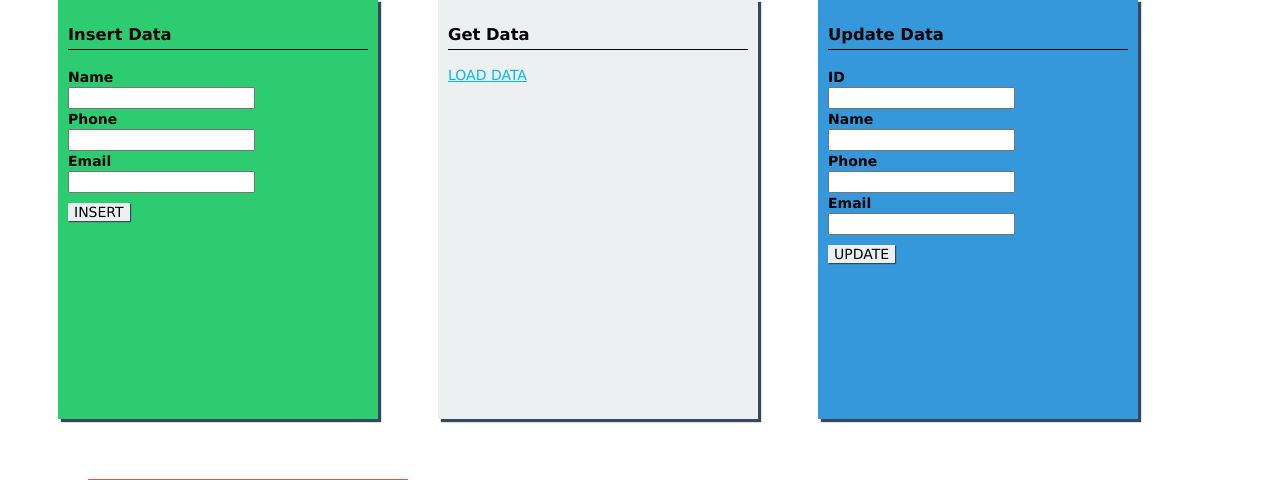
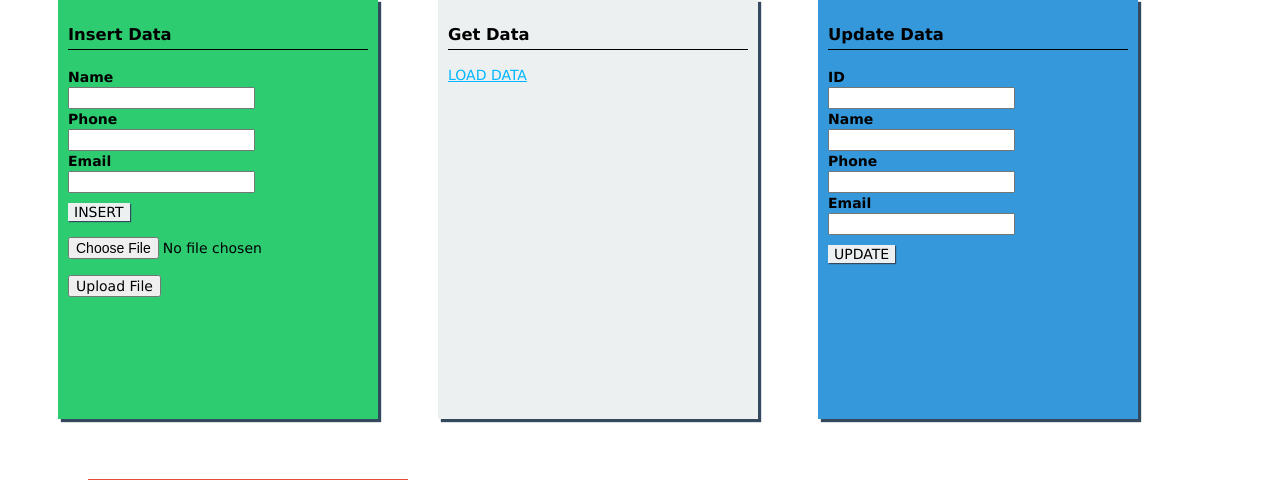
Before and after one commit to CloudSystem-Team-one/cloudsystem_task3, a Node server app: page / in a window 1280 px wide. Shown: the part 201-681 px from the top of the page. Run offline with Node 20, Linux system fonts and the light colour scheme; some libraries are stand-ins or nearby versions.

Commit message:
FileUpload

```diff
--- a/routes/index.js
+++ b/routes/index.js
@@ -1,10 +1,15 @@
 var express = require("express");
+const fileUpload = require("express-fileupload");
 var router = express.Router();
 var mongo = require("mongodb").MongoClient;
 var objectId = require("mongodb").ObjectID;
 var assert = require("assert");
+const binary = mongo.Binary;
+const fs = require("fs");
+const app = express();
 
 var url = "mongodb://localhost:27017/test";
+app.use(fileUpload());
 
 /* GET home page. */
 router.get("/", function (req, res, next) {
@@ -48,6 +53,32 @@ router.post("/insert", function (req, res, next) {
   res.redirect("/");
 });
 
+router.post("/upload", (req, res) => {
+  let file = { name: req.body.name, file: binary(req.files.uploadedFile.data) };
+  insertFile(file, res);
+});
+
+function insertFile(file, res) {
+  mongo.connect(
+    "mongodb://localhost:27017",
+    { useNewUrlParser: true },
+    (err, db) => {
+      if (err) {
+        return err;
+      } else {
+        let collection = db.collection("user-data");
+        try {
+          collection.insertOne(file);
+          console.log("File Inserted");
+        } catch (err) {
+          console.log("Error while inserting:", err);
+        }
+        db.close();
+        res.redirect("/");
+      }
+    }
+  );
+}
 router.post("/update", function (req, res, next) {
   var item = {
     name: req.body.name,
--- a/views/index.hbs
+++ b/views/index.hbs
@@ -14,9 +14,15 @@
         </div>
         <div class="input">
             <label for="email">Email</label>
-            <input type="email" id="email" name="email">
+            <input type="email" id="email" name="email"><br />
         </div>
+
         <button type="submit">INSERT</button>
+    </form>
+    <br />
+    <form action="/upload" method="POST" enctype="multipart/form-data">
+        <input type="file" name="uploadedFile" /> <br /> <br />
+        <input type="submit" value="Upload File" />
     </form>
 </section>
 
@@ -29,6 +35,7 @@
             <div>Name: {{ this.name }}</div>
             <div>Phone: {{ this.phone }}</div>
             <div>Email: {{ this.email }}</div>
+            <div>file: {{ this.file }}</div>
             <div>ID: {{ this._id }}</div>
         </article>
         {{/each}}
```
Also changed, not shown: package.json (+7 -5 lines), 1 other file.
